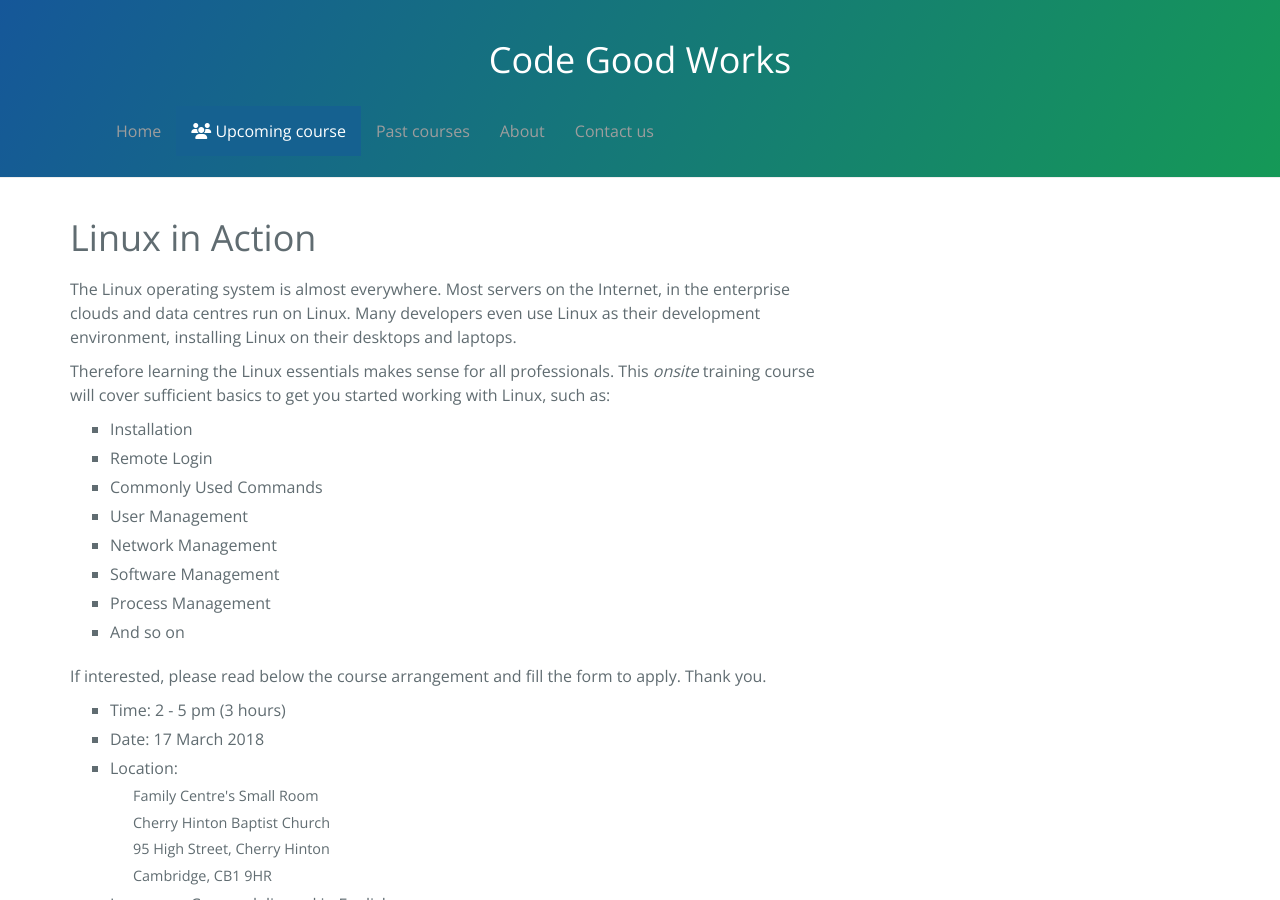
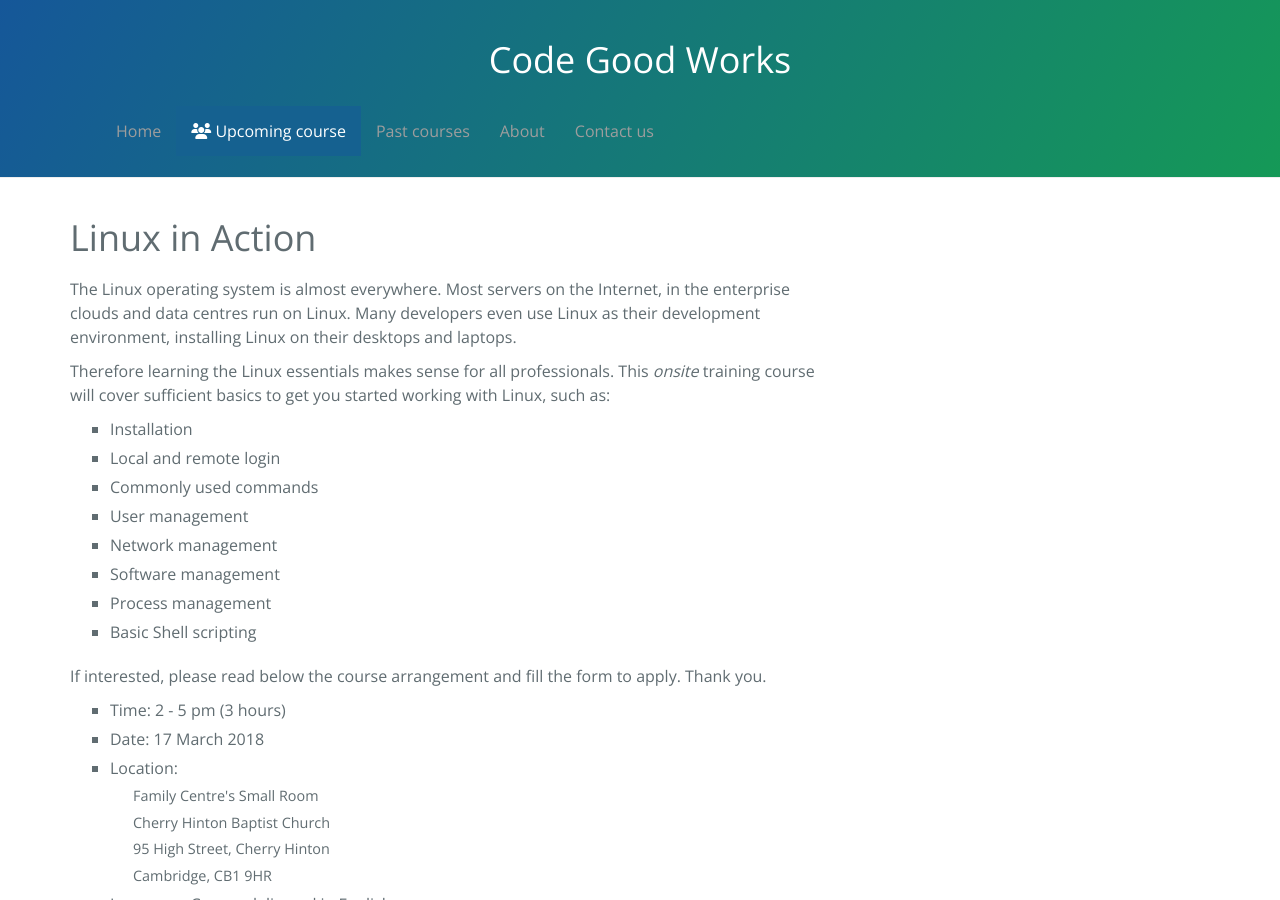
Before and after one commit to yucigou/codegoodworks, a Jekyll site: the page built from enrolment.md, in a window 1280 px wide and 900 px high. Built offline with Jekyll 4.4.1, drawn with Linux system fonts in a browser that asks for light colours; nearby versions of some CDN libraries.

Commit message:
Update enrolment.md

```diff
--- a/enrolment.md
+++ b/enrolment.md
@@ -22,13 +22,13 @@ title: Free onsite courses for beginners - Code Good Works
 <div>
 <ul class="course-info">
 <li>Installation</li>
-<li>Remote Login</li>
-<li>Commonly Used Commands</li>
-<li>User Management</li>
-<li>Network Management</li>
-<li>Software Management</li>
-<li>Process Management</li>
-<li>And so on</li>
+<li>Local and remote login</li>
+<li>Commonly used commands</li>
+<li>User management</li>
+<li>Network management</li>
+<li>Software management</li>
+<li>Process management</li>
+<li>Basic Shell scripting</li>
 </ul>
 </div>
 
```
